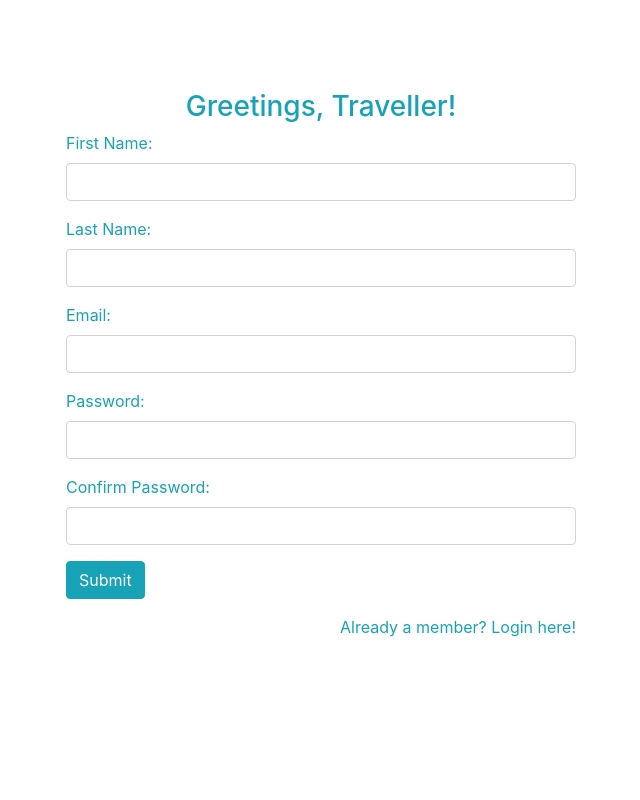
After one commit to bennphsmith/dndAppProject, a Flask app: page /register/ in a window 1280 px wide. The commit adds this page. Shown: the whole page, without its empty margins (319-959 px from the left). Run offline with Flask 2, Linux system fonts and the light colour scheme; some libraries are stand-ins or nearby versions.

Commit message:
1. Created templates for Register and Login forms, both functioning well 2. Edited main code to render new pages

```diff
--- a/dndApp.py
+++ b/dndApp.py
@@ -12,17 +12,27 @@ App Description:
 ###############
 '''
 
+# Import necessary modules
+# Flask for web server connectivity
+# forms to use forms created in other directory file
 from flask import Flask, render_template
+# from forms import RegistrationForm, LoginForm
 
+# Initialise app
 app = Flask(__name__)
+# app.config['SECRET_KEY'] = '756ba24325dfc559acf36854910afc59' # Secret Key for security purposes
 
-@app.route('/')
-def hello_world():
-    return 'Hello World!'
+# Route to app main/registration page
+@app.route('/', methods=['GET', 'POST'])
+@app.route('/register/')
+def Register():
+    # form = RegistrationForm()
+    return render_template('register_form.html')
 
-@app.route('/about/', methods=['GET'])
-def about():
-    return render_template('original-true.html')
+@app.route('/login/')
+def Login():
+    # form = RegistrationForm()
+    return render_template('login_form.html')
 
 #Enable script to be run from python
 if __name__ == "__main__":
--- /dev/null
+++ b/templates/parent_form.html
@@ -0,0 +1,43 @@
+<!------ HTML parent page for forms ---------->
+<!------ Orignal HTML for layout found on: https://bootsnipp.com/snippets/bxzmb ---------->
+<!------ Edited by Benjamin Smith - changes from original highlighted with comments ---------->
+<!------ Last edited: 09/04/2020 ---------->
+
+<link href="//maxcdn.bootstrapcdn.com/bootstrap/4.1.1/css/bootstrap.min.css" rel="stylesheet" id="bootstrap-css">
+<script src="//maxcdn.bootstrapcdn.com/bootstrap/4.1.1/js/bootstrap.min.js"></script>
+<script src="//cdnjs.cloudflare.com/ajax/libs/jquery/3.2.1/jquery.min.js"></script>
+<!------ Include the above in your HEAD tag ---------->
+
+<!DOCTYPE html>
+<body>
+    <div id="login">
+        {% block title %}{% endblock title %} <!-- Input header to the page -->
+        <div class="container">
+            <div id="login-row" class="row justify-content-center align-items-center">
+                <div id="login-column" class="col-md-6">
+                    <div id="login-box" class="col-md-12">
+                        <form id="login-form" class="form" action="" method="post">
+                            <!-- form.hidden_tag() - Hidden Tag added to prevent XSS attack -->
+                            {% block form_title %}{% endblock form_title %} <!-- Input title to the form -->
+                            {% block first_name %}{% endblock first_name %} <!-- Input first_name field to Register template -->
+                            {% block last_name %}{% endblock last_name %} <!-- Input last_name field to Register template -->
+                            <div class="form-group">
+                                <label for="email" class="text-info">Email:</label><br>
+                                <input type="text" name="email" id="email" class="form-control">
+                            </div>
+                            <div class="form-group">
+                                <label for="password" class="text-info">Password:</label><br>
+                                <input type="text" name="password" id="password" class="form-control">
+                            </div>
+                            {% block confirm_password %}{% endblock confirm_password %} <!-- Input confirm password field to Register template -->
+                            <div class="form-group">
+                                <input type="submit" name="submit" class="btn btn-info btn-md" value="Submit">
+                            </div>
+                            {% block reglog_link %}{% endblock reglog_link %} <!-- Input relevant hyperlink to alternative form page -->
+                        </form>
+                    </div>
+                </div>
+            </div>
+        </div>
+    </div>
+</body>
--- /dev/null
+++ b/templates/register_form.html
@@ -0,0 +1,33 @@
+<!------ HTML register page for app.route('/register') ---------->
+<!------ Author: Benjamin Smith ---------->
+<!------ Last edited: 09/04/2020 ---------->
+
+{% extends "parent_form.html" %} <!-- Extend template from parent form -->
+{% block title %}
+    <h3 class="text-center text-white pt-5">Registration Form</h3>
+{% endblock title %}
+{% block form_title %}
+    <h3 class="text-center text-info">Greetings, Traveller!</h3>
+{% endblock form_title %}
+{% block first_name %} <!-- Create from-group for the User's name -->
+    <div class="form-group">
+        <label for="first_name" class="text-info">First Name:</label><br>
+        <input type="text" name="first_name" id="first_name" class="form-control">
+    </div>
+{% endblock first_name %}
+{% block last_name %} <!-- Create from-group for the User's name -->
+    <div class="form-group">
+        <label for="last_name" class="text-info">Last Name:</label><br>
+        <input type="text" name="last_name" id="last_name" class="form-control">
+    </div>
+{% endblock last_name %}
+{% block confirm_password %} <!-- Create from-group for confirm_password to check user has input correctly -->
+    <div class="form-group">
+        <label for="password" class="text-info">Confirm Password:</label><br>
+        <input type="text" name="password" id="password" class="form-control">
+    </div>
+{% endblock confirm_password %}
+{% block reglog_link %} <!-- Create from-group to hyperlink to the Login page with appropriate text-->
+    <div id="register-link" class="text-right">
+        <a href="#" class="text-info">Already a member? Login here!</a>
+{% endblock reglog_link %}
```
Also changed, not shown: forms.py (added, +39 -0 lines), templates/login_form.html (added, +15 -0 lines), templates/original.html (deleted, +0 -59 lines), templates/original_true.html (renamed from templates/original-true.html, +5 -2 lines).
